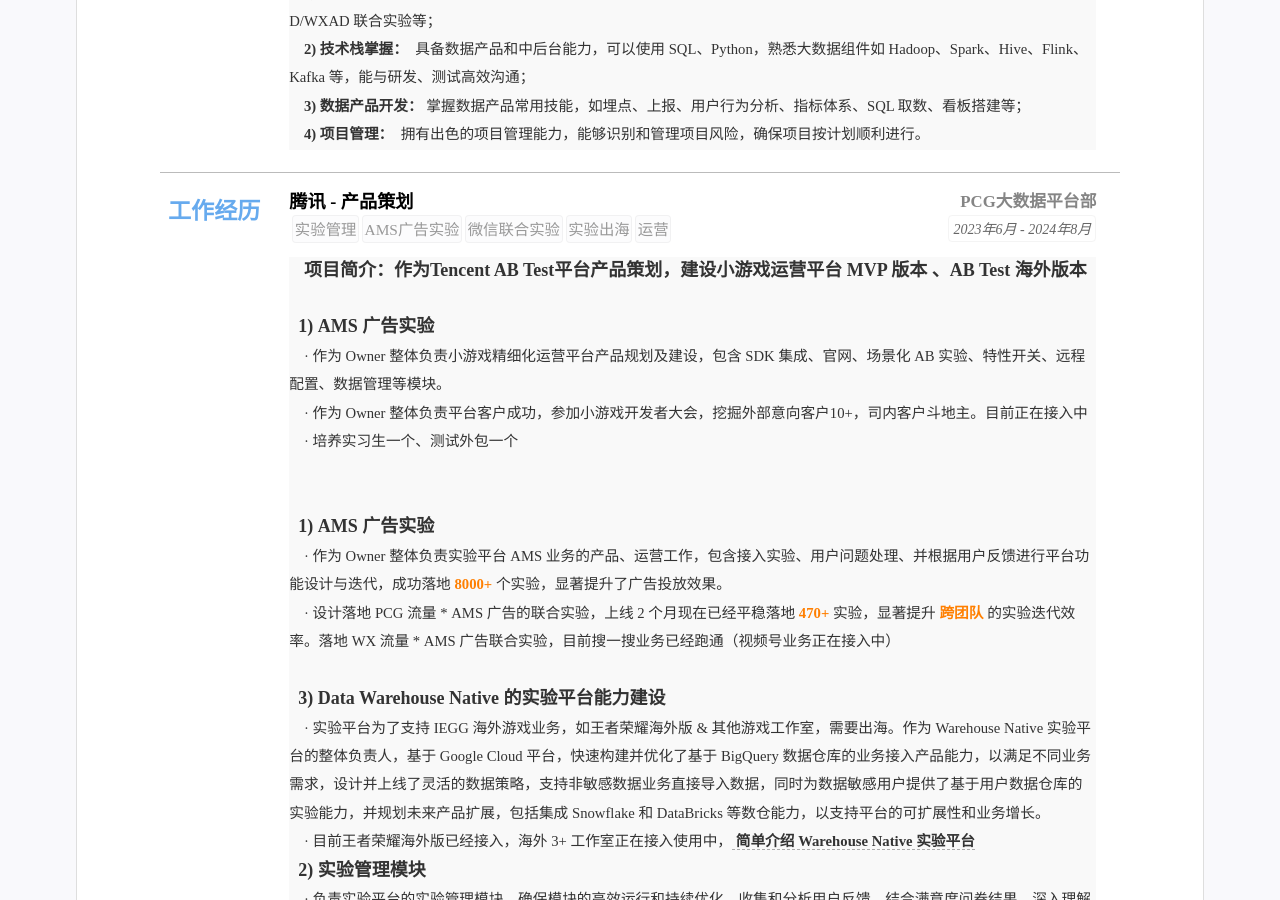
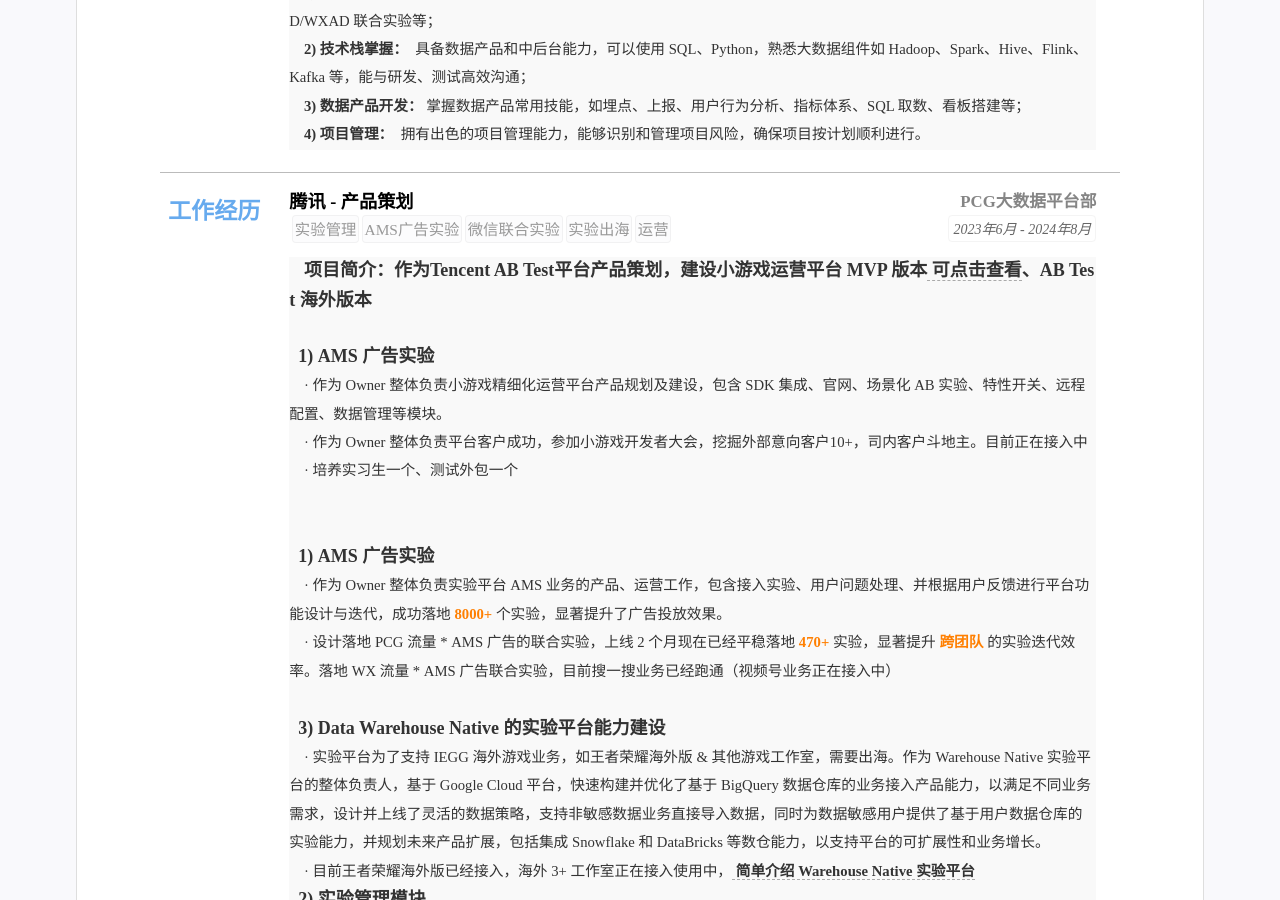
Before and after one commit to kuailexiaoshenxian/cn-wx-cv, a Jekyll site: the page built from index.html, in a window 1280 px wide and 900 px high, scrolled down 451 px. Built offline with Jekyll 4.4.1, drawn with Linux system fonts in a browser that asks for light colours.

Commit message:
Update resume.yml

```diff
--- a/_data/resume.yml
+++ b/_data/resume.yml
@@ -97,7 +97,7 @@ main: #简历主要内容，
     # - 画像提升
     # - 实验配置
     # summary: 职务或者工作总结(自动折叠) 业务数据科学：负责新闻业务画像覆盖率、准确率提升，建立画像服务的指标监控体系 <br>  &nbsp &nbsp  平台数据开发：作为开发者完成数据平台的链路搭建和功能上线，为业务提供可靠的画像平台服务
-    detail: <font face="等线"><font size=4><strong>项目简介：作为Tencent AB Test平台产品策划，建设小游戏运营平台 MVP 版本 、AB Test 海外版本</strong></font></font> <br>  &nbsp &nbsp
+    detail: <font face="等线"><font size=4><strong>项目简介：作为Tencent AB Test平台产品策划，建设小游戏运营平台 MVP 版本 <a href="https://abetterchoice.cn/"> <strong>可点击查看</strong> </a> 、AB Test 海外版本</strong></font></font> <br>  &nbsp &nbsp
            <br>
             <font face="等线"><font size=4><strong> &nbsp 1) AMS 广告实验</strong></font> <br>  &nbsp &nbsp
             · 作为 Owner 整体负责小游戏精细化运营平台产品规划及建设，包含 SDK 集成、官网、场景化 AB 实验、特性开关、远程配置、数据管理等模块。 <br> &nbsp &nbsp
```
